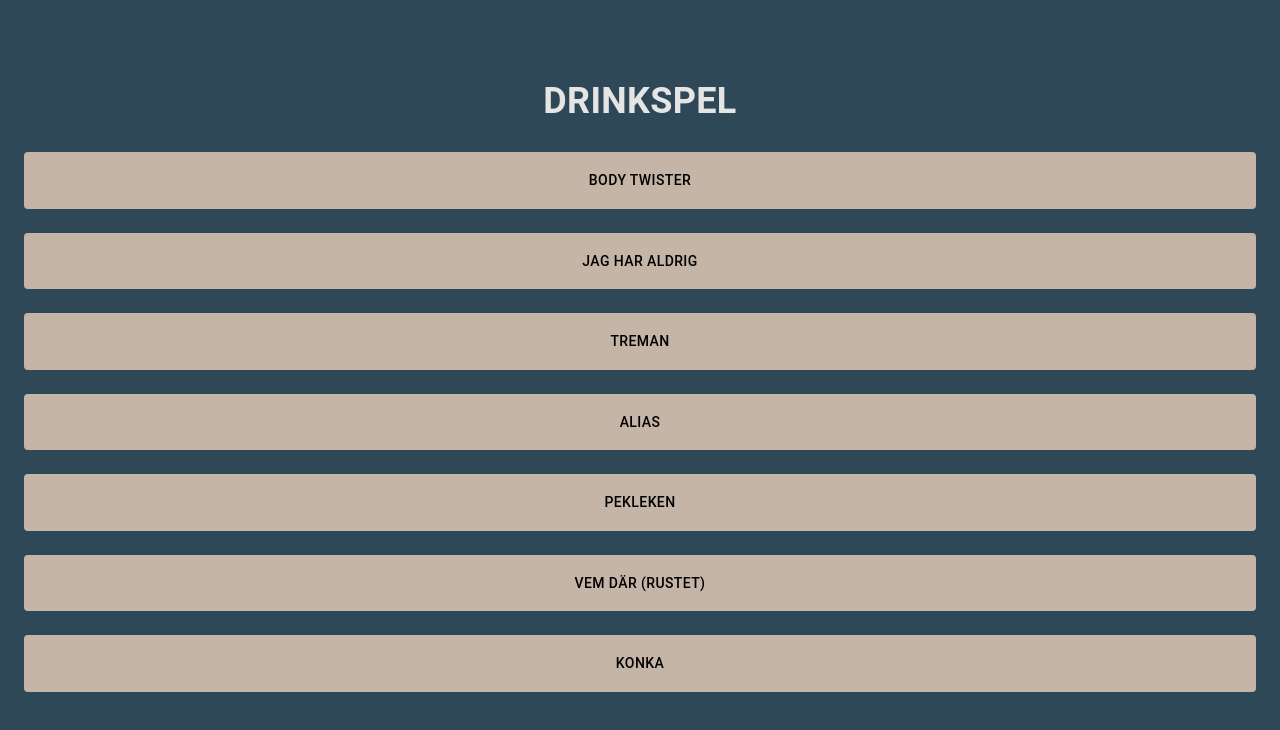
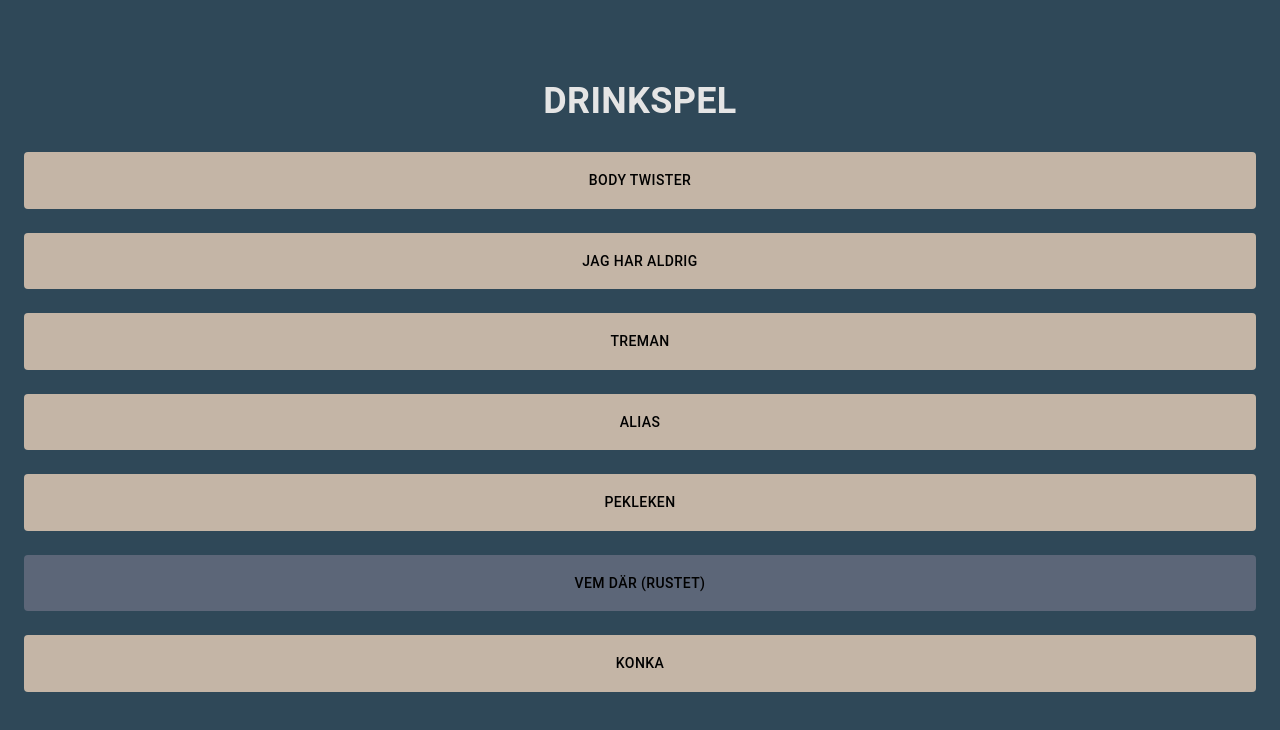
Before and after one commit to betost123/drinkspel, a React (Create React App) app: page / in a window 1280 px wide. Shown: the top 730 px of the page. Built offline with nearby package versions, Linux system fonts and the light colour scheme.

Commit message:
disable button

```diff
--- a/src/Home.js
+++ b/src/Home.js
@@ -80,12 +80,13 @@ export const Home = () => {
       </Button>
       <Button
         style={{
-          backgroundColor: "#C4B5A6",
+          backgroundColor: "#5C6678",
           color: "#000",
           marginTop: 24,
           padding: 16,
         }}
         onClick={() => navigate("/who")}
+        disabled
         fullWidth
       >
         VEM DÄR (RUSTET)
```
